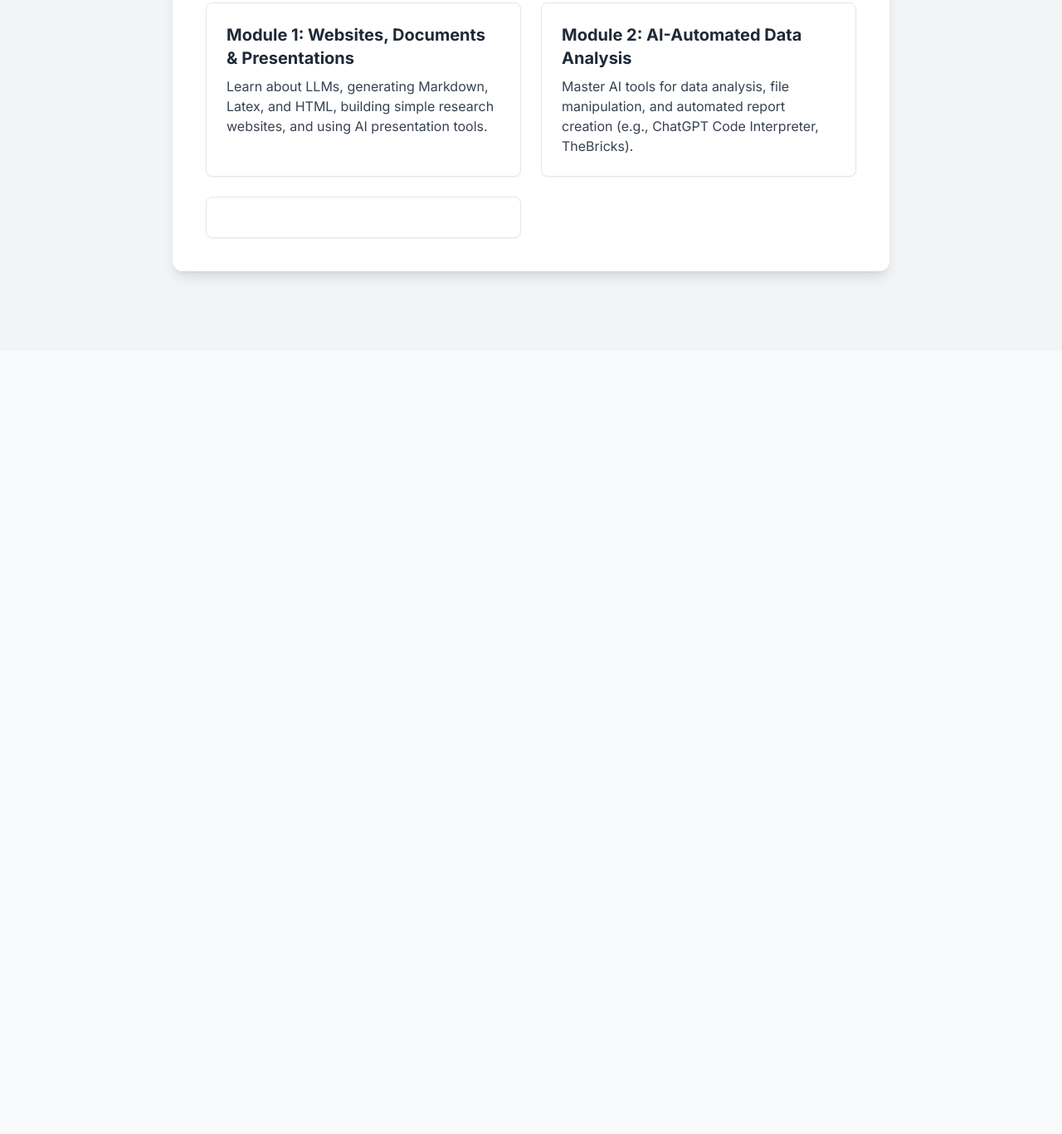
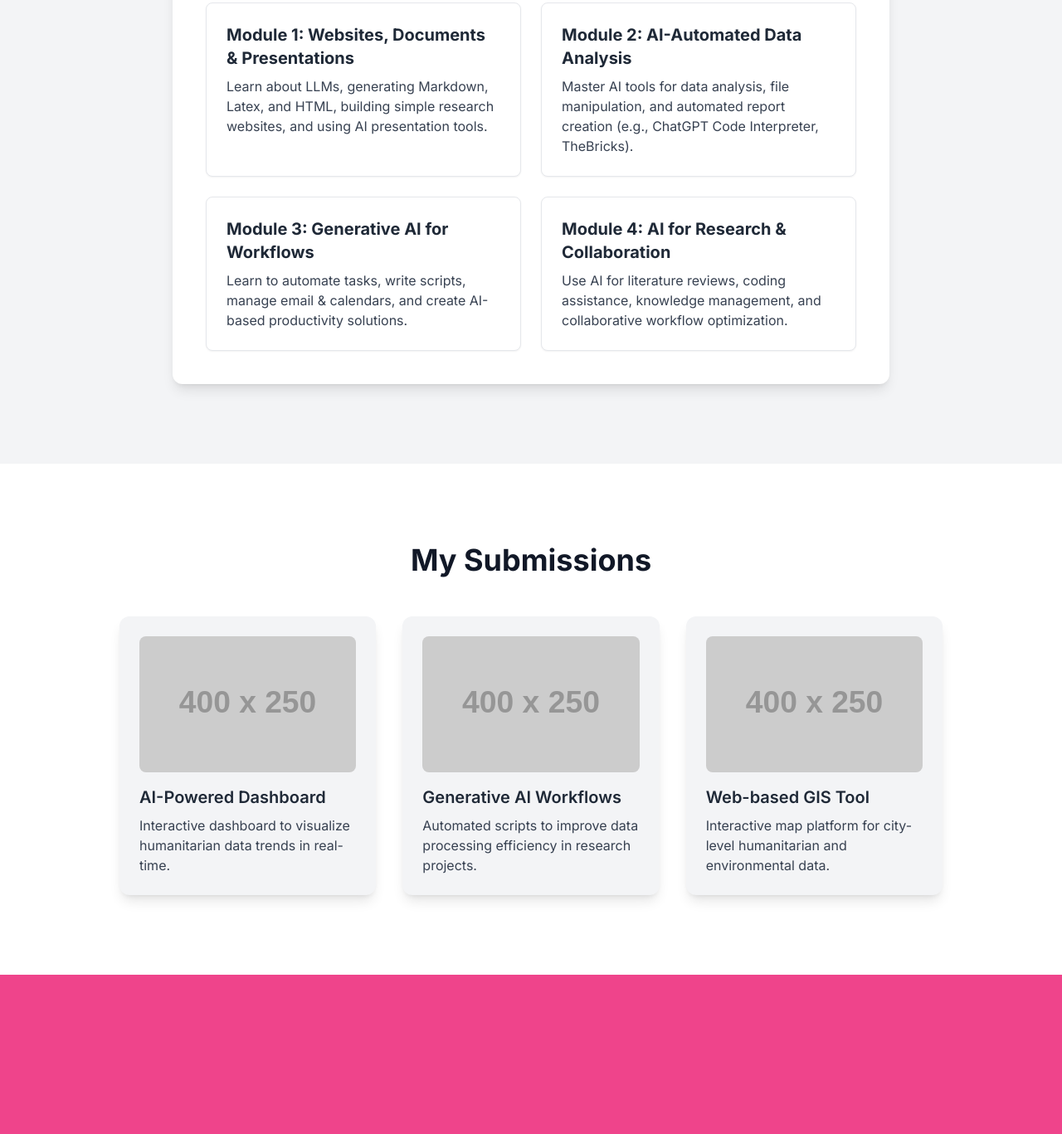
Before and after one commit to ssakande/graph-ai-portfolio, a plain HTML site: page index.html in a window 1280 px wide. Shown: the part 2669-4036 px from the top of the page at 83% size. Before the commit the page ends 3092 px from the top, so only its background shows below. Drawn offline with nearby package versions, Linux system fonts and the light colour scheme; placeholder pictures from the web are drawn by us.

Commit message:
Update index.html

```diff
--- a/index.html
+++ b/index.html
@@ -187,4 +187,44 @@
                         <p class="text-gray-700">Master AI tools for data analysis, file manipulation, and automated report creation (e.g., ChatGPT Code Interpreter, TheBricks).</p>
                     </div>
                     <div class="bg-white p-6 rounded-lg shadow-sm border border-gray-200">
-                        <h4 class="font-bold text-xl text-gray
+                        <h4 class="font-bold text-xl text-gray-800 mb-2">Module 3: Generative AI for Workflows</h4>
+                        <p class="text-gray-700">Learn to automate tasks, write scripts, manage email & calendars, and create AI-based productivity solutions.</p>
+                    </div>
+                    <div class="bg-white p-6 rounded-lg shadow-sm border border-gray-200">
+                        <h4 class="font-bold text-xl text-gray-800 mb-2">Module 4: AI for Research & Collaboration</h4>
+                        <p class="text-gray-700">Use AI for literature reviews, coding assistance, knowledge management, and collaborative workflow optimization.</p>
+                    </div>
+                </div>
+            </div>
+        </div>
+    </section>
+
+    <!-- Submissions Section -->
+    <section id="submissions" class="section-padding bg-white">
+        <div class="container mx-auto px-4 max-w-5xl">
+            <h2 class="text-4xl font-bold text-center text-gray-900 mb-12">My Submissions</h2>
+            <div class="grid grid-cols-1 md:grid-cols-2 lg:grid-cols-3 gap-8">
+                <!-- Example Project Card -->
+                <div class="bg-gray-100 rounded-xl shadow-lg p-6 hover:shadow-xl transition-shadow">
+                    <img src="https://via.placeholder.com/400x250" alt="Project 1" class="rounded-lg mb-4">
+                    <h3 class="text-xl font-semibold text-gray-800 mb-2">AI-Powered Dashboard</h3>
+                    <p class="text-gray-700">Interactive dashboard to visualize humanitarian data trends in real-time.</p>
+                </div>
+                <div class="bg-gray-100 rounded-xl shadow-lg p-6 hover:shadow-xl transition-shadow">
+                    <img src="https://via.placeholder.com/400x250" alt="Project 2" class="rounded-lg mb-4">
+                    <h3 class="text-xl font-semibold text-gray-800 mb-2">Generative AI Workflows</h3>
+                    <p class="text-gray-700">Automated scripts to improve data processing efficiency in research projects.</p>
+                </div>
+                <div class="bg-gray-100 rounded-xl shadow-lg p-6 hover:shadow-xl transition-shadow">
+                    <img src="https://via.placeholder.com/400x250" alt="Project 3" class="rounded-lg mb-4">
+                    <h3 class="text-xl font-semibold text-gray-800 mb-2">Web-based GIS Tool</h3>
+                    <p class="text-gray-700">Interactive map platform for city-level humanitarian and environmental data.</p>
+                </div>
+            </div>
+        </div>
+    </section>
+
+    <!-- Contact Section -->
+    <section id="contact" class="section-padding accent-bg text-white">
+        <div class="container mx-auto px-4 max-w-3xl text-center">
+            <h2 class="te
```
